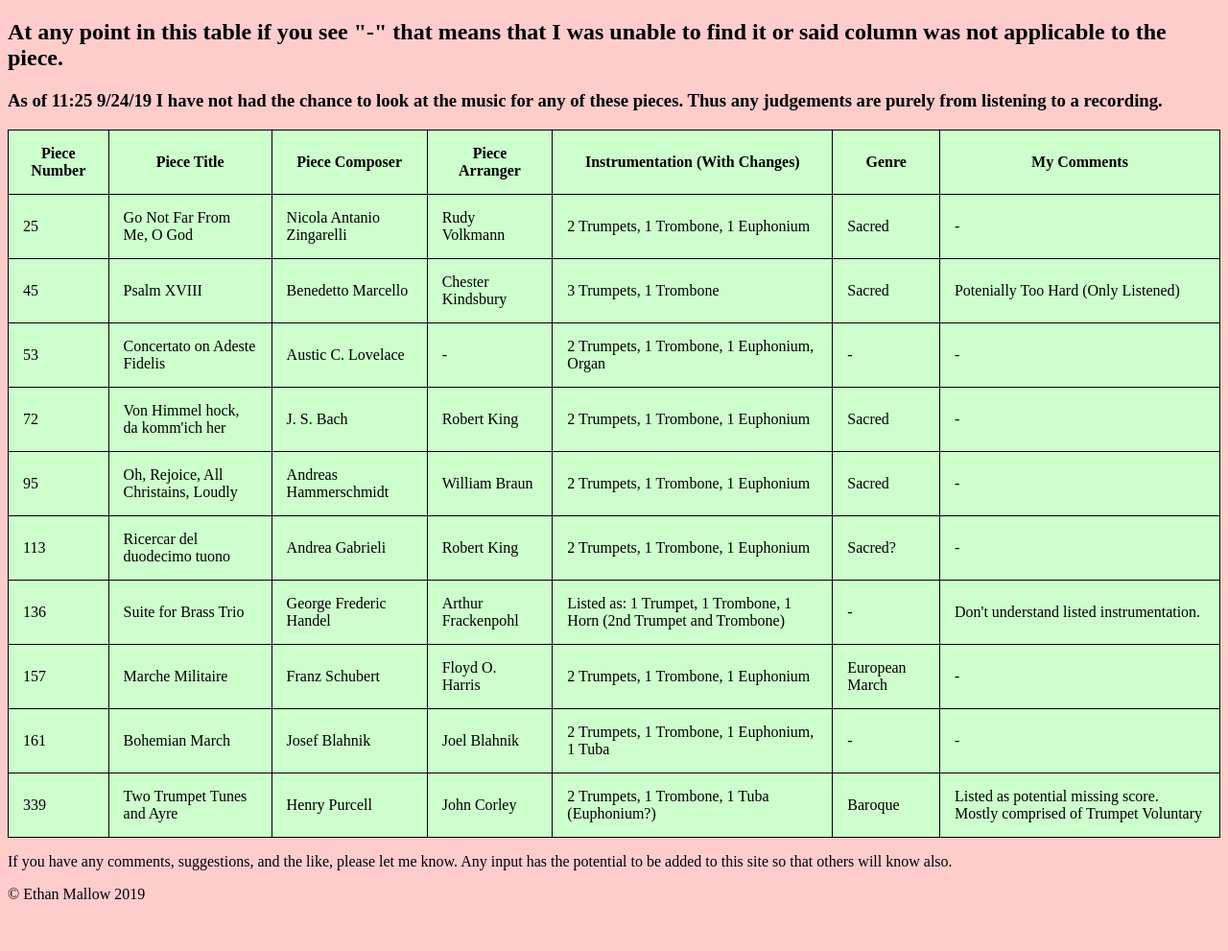
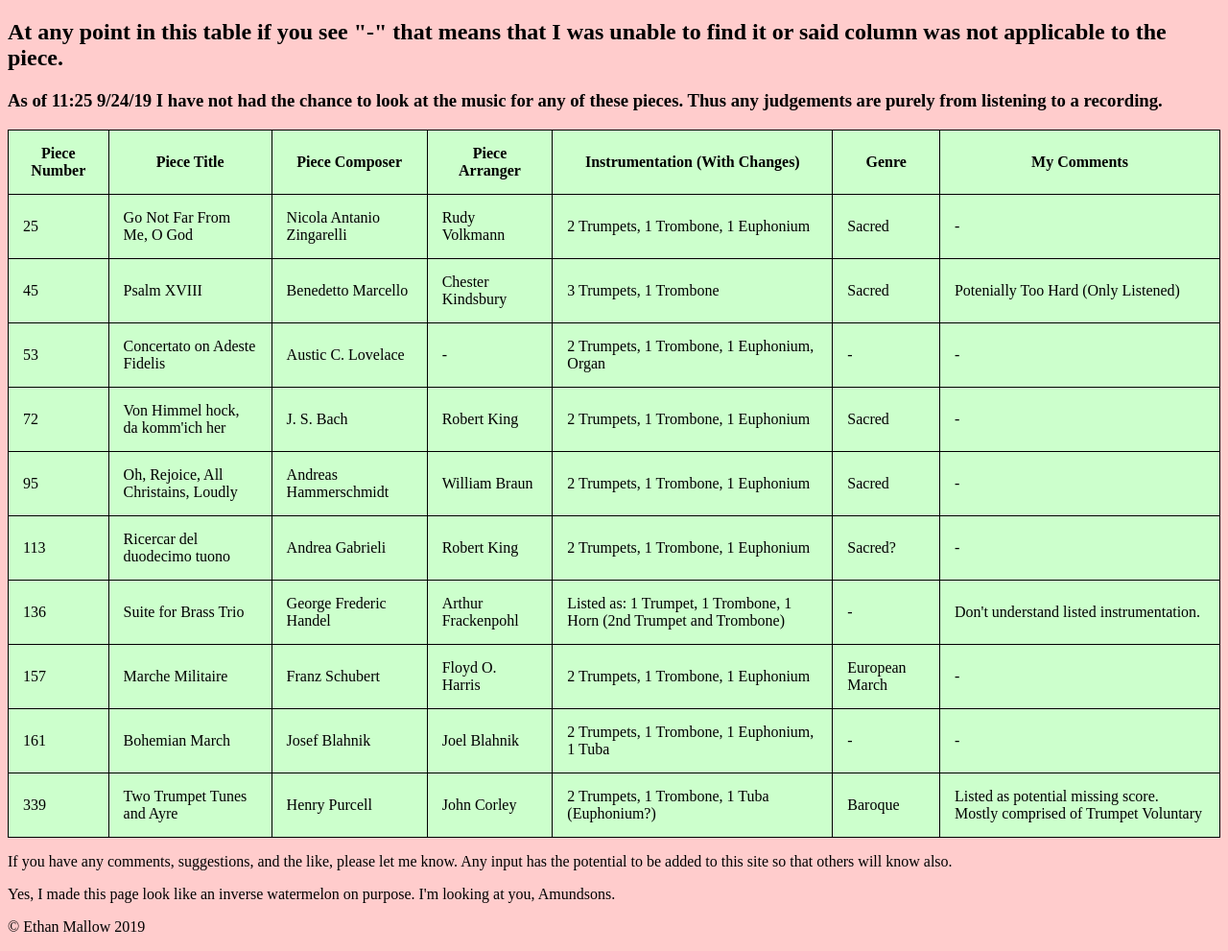
Before and after one commit to ethanmallow/ethanmallow.github.io, a plain HTML site: page Possible_Brass_Ensembles/Possible_Brass_Ensembles.html in a window 1280 px wide. Shown: the whole page at 96% size. Before the commit the page ends 957 px from the top, so only its background shows below. Drawn offline with Linux system fonts and the light colour scheme.

Commit message:
95959595959

```diff
--- a/Possible_Brass_Ensembles/Possible_Brass_Ensembles.html
+++ b/Possible_Brass_Ensembles/Possible_Brass_Ensembles.html
@@ -120,5 +120,6 @@ th, td {
 </tr>
 </table>
 <p>If you have any comments, suggestions, and the like, please let me know. Any input has the potential to be added to this site so that others will know also.</p>
+<p>Yes, I made this page look like an inverse watermelon on purpose. I'm looking at you, Amundsons.</p>
 <p>&copy Ethan Mallow 2019</p>
 </html>
```
